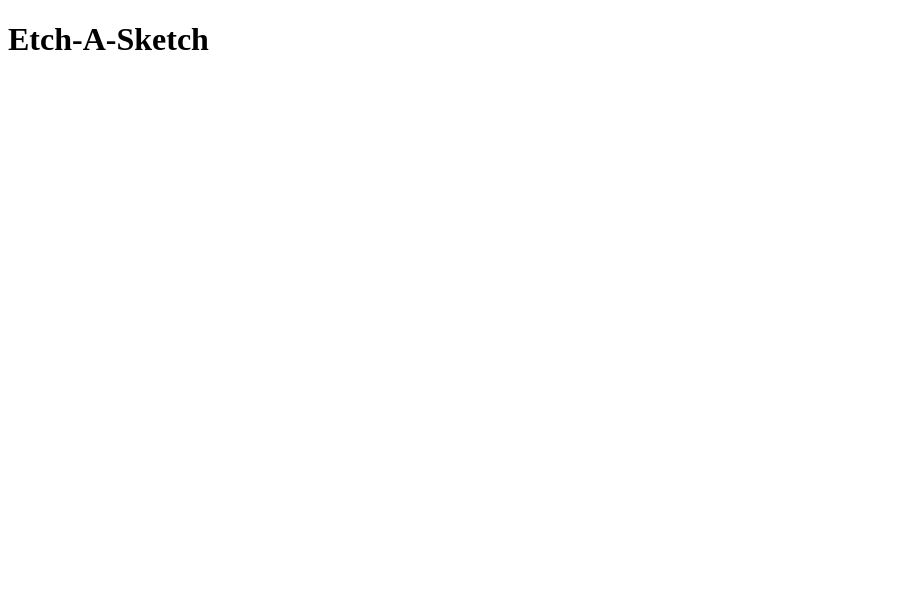
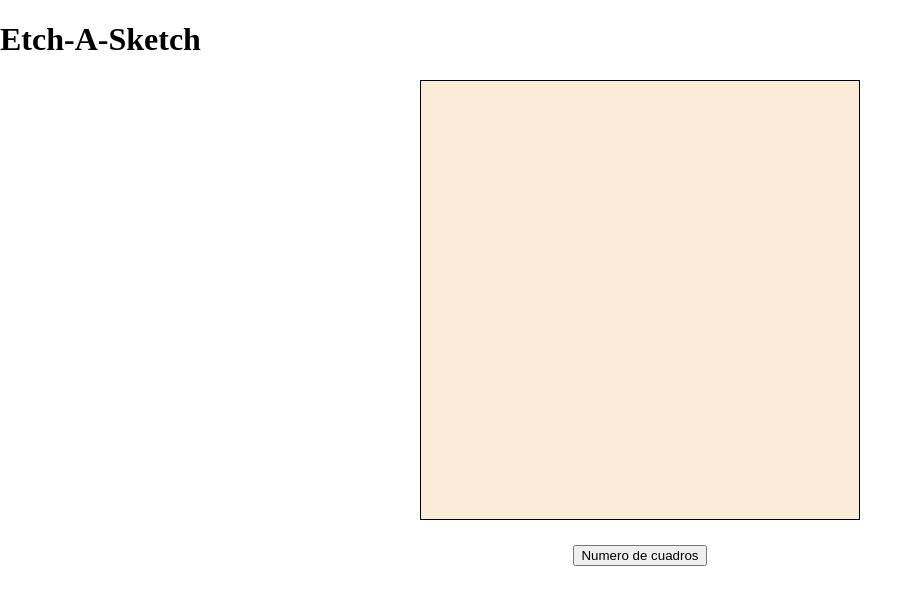
Before and after one commit to ricardovargasri/Etch-a-Sketch, a plain HTML site: page index.html in a window 1280 px wide. Shown: the whole page, without its empty margins (0-923 px from the left). Drawn offline with Linux system fonts and the light colour scheme.

Commit message:
proyecto en proceso

```diff
--- a/index.html
+++ b/index.html
@@ -3,17 +3,22 @@
 <head>
   <meta charset="UTF-8">
   <meta name="viewport" content="width=device-width, initial-scale=1.0">
+  <link rel="stylesheet" href="style.css">
   <title>Etch-A-Sketch</title>
 </head>
 <body>
   <header>
     <h1 id="titulo">Etch-A-Sketch</h1>
+
   </header>
   <main>
-
+    <div id="container">
+    </div>
+    <button class="boton" id="numerador">Numero de cuadros</button>
   </main>
   <footer>
 
   </footer>
+  <script src="/index.js"></script>
 </body>
 </html>
--- a/index.js
+++ b/index.js
@@ -0,0 +1,13 @@
+var container = document.querySelector('#container');
+var numerador = document.querySelector('#numerador');
+
+
+numerador.addEventListener('click', ()=>{
+  cuadros = prompt('cuantos cuadros desea: ');
+  if(cuadros < 1){
+    alert('tu estas loco palomaso');
+  }
+  else{
+    alert('mamaguebaso');
+  }
+});
--- a/style.css
+++ b/style.css
@@ -0,0 +1,20 @@
+body {
+  margin: 0;
+  padding: 0;
+  box-sizing: border-box;
+}
+main {
+  display: flex;
+  flex-direction: column;
+  align-items: center;
+}
+#container {
+  height: 55vh;
+  width: 55vh;
+  border: 1px black solid;
+  background-color: antiquewhite;
+  box-sizing: border-box;
+}
+#numerador {
+  margin-top: 2%;
+}
```
Also changed, not shown: 1 other file.
